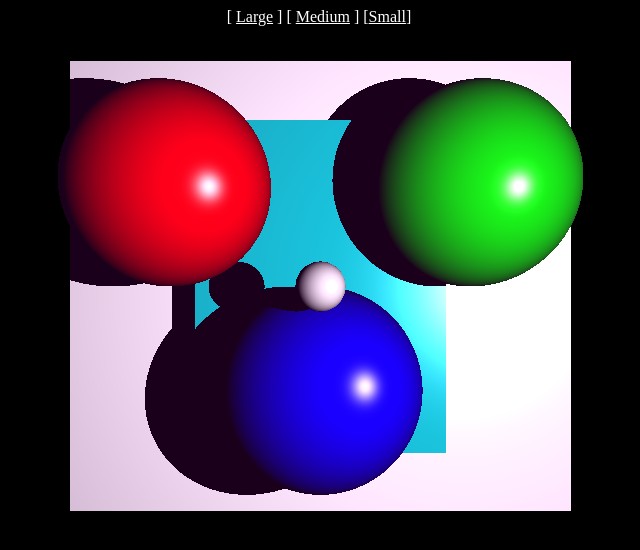
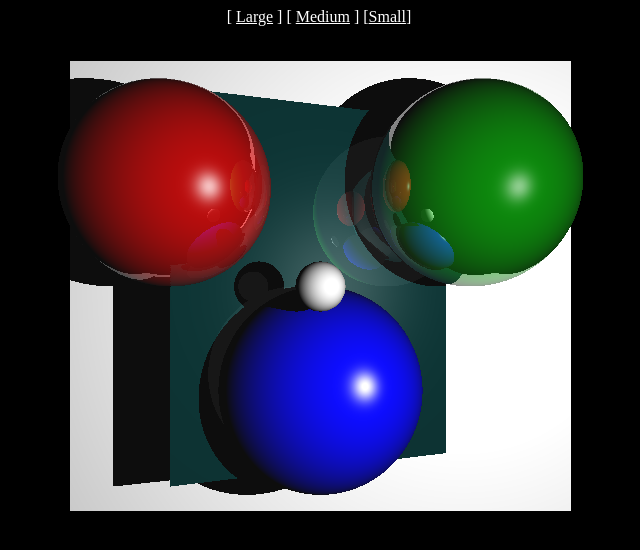
Before and after one commit to sklappal/raytracer, a plain HTML site: page index.html in a window 1280 px wide. Shown: the whole page, without its empty margins (321-961 px from the left). Drawn offline with Linux system fonts and the light colour scheme.

Commit message:
Added reflectivity.

```diff
--- a/app.js
+++ b/app.js
@@ -5,16 +5,27 @@ function App() {
 
   var phong_exponent = 100;
 
-  var items = [
-    new ball(Vec3(-1.5, -1.0, 5.0), 1.0, Vec3(1.0, 0.0, 0.0), 1),
-    new ball(Vec3(1.5, -1.0, 5.0), 1.0, Vec3(0.0, 1.0, 0.0), 2),
-    new ball(Vec3(0.0, 1.0, 5.0), 1.0, Vec3(0.0, 0.0, 1.0), 3),
-    new ball(Vec3(0.0, 0.0, 4.0), 0.2, Vec3(1.0, 1.0, 1.0), 4),
-    new quad(Vec3(3.5, 3.5, 7.0), Vec3(3.5, -3.5,  7.0), Vec3(-3.5, 3.5,  7.0), Vec3(1.0, 1.0, 1.0), 5),
-    new quad(Vec3(1.5, 2.0, 6.0), Vec3(1.5, -2.0,  6.0), Vec3(-1.5, 2.0,  6.0), Vec3(0.0, 0.8, 0.8), 6)
-  ];
+  var AMBIENT = Vec3(0.05, 0.05, 0.05);
+
+  var materials =
+  {
+    red: new material(Vec3(1.0, 0.0, 0.0), 0.3),
+    blue: new material(Vec3(0.0, 0.0, 1.0), 0.0),
+    green: new material(Vec3(0.0, 1.0, 0.0), 0.5),
+    white: new material(Vec3(1.0, 1.0, 1.0), 0),
+    turquoise: new material(Vec3(0.0, 0.8, 0.8), 0.8)
+  };
 
   var lightPos = vec3.fromValues(2.0, 0.0,  0.0);
+
+  var items = [
+    new ball(Vec3(-1.5, -1.0, 5.0), 1.0, materials["red"], 1),
+    new ball(Vec3(1.5, -1.0, 5.0), 1.0, materials["green"], 2),
+    new ball(Vec3(0.0, 1.0, 5.0), 1.0, materials["blue"], 3),
+    new ball(Vec3(0.0, 0.0, 4.0), 0.2, materials["white"], 4),
+    new quad(Vec3(3.5, 3.5, 7.0), Vec3(3.5, -3.5,  7.0), Vec3(-3.5, 3.5,  7.0), materials["white"], 5),
+    new quad(Vec3(1.5, 2.0, 6.0), Vec3(1.5, -2.0,  6.0), Vec3(-1.5, 2.0,  5.0), materials["turquoise"], 6),
+  ];
 
   var currentImageData;
   var currentProgress = 0.0;
@@ -36,18 +47,19 @@ function App() {
     ClearCanvas();
     FillText("Ray tracing (" + (currentProgress * 100).toFixed(2)  + "%) ...", 100, 100);
     var startTime = Now();
-    for(x = currentLine; x < Width(); x++)
+    for(y = currentLine; y < Height(); y++)
     {
-      for(y = 0; y < Height(); y++)
+      for(x = 0; x < Width(); x++)
       {
-        var color = Raytrace(vec2.fromValues(x, y));
+        var dir = ImagePixelToWorld(vec2.fromValues(x, y));
+        var color = Raytrace(new ray(Vec3(0.0, 0.0, 0.0), dir), 4);
         if (color != undefined)
           SetPixel(currentImageData, x, y, color, 1.0);
       }
       currentProgress = x / Width();
       if (Now() - startTime > 100)
       {
-        currentLine = x + 1;
+        currentLine = y + 1;
         PutImageData(currentImageData);
         setTimeout(DrawInternal, 1);
         return;
@@ -58,58 +70,76 @@ function App() {
   }
 
 
-  function Raytrace(pix)
+  function Raytrace(currentRay, level)
   {
-    var dir = ImagePixelToWorld(pix);
+    if (level == 0)
+    {
+      return Vec3(0.0, 0.0, 0.0);
+    }
 
     var nearest = undefined;
     for (i = 0; i < items.length; i++)
     {
-      var isec = items[i].intersection(new ray(Vec3(0.0, 0.0, 0.0), dir));
+      var isec = items[i].intersection(currentRay);
       if (isec.count > 0)
       {
         if (nearest == undefined)
         {
-          nearest = {isec: isec, ball: items[i] };
+          nearest = {isec: isec, item: items[i] };
           continue;
         }
         var cur_dist = vec3.squaredLength(isec.pos);
         var nearest_dist = vec3.squaredLength(nearest.isec.pos);
         if (cur_dist < nearest_dist )
         {
-          nearest = {isec: isec, ball: items[i] };
+          nearest = {isec: isec, item: items[i] };
         }
       }
     }
     if (nearest != undefined)
     {
-      return CalculateLighting(nearest.isec, nearest.ball);
+      var isec = nearest.isec;
+      var reflectionColor = Vec3(0.0, 0.0, 0.0);
+      if (isec.material.reflectivity > 0)
+      {
+        var reflectionRay = new ray(isec.pos, isec.reflection);
+        var ret = Raytrace(reflectionRay, level-1);
+        if (ret != undefined)
+        {
+          vec3.scale(reflectionColor, ret, isec.material.reflectivity)
+        }
+      }
+
+      var myColor = CalculateLighting(isec);
+
+      return vec3.add(myColor, myColor, reflectionColor);
     }
 
     return undefined;
   }
 
-  function CalculateLighting(isec, ball)
+  function CalculateLighting(isec)
   {
-      var lightingScaler = CalculateLightingScaler(isec.pos, isec.normal, ball);
+      var lightingScaler = CalculateLightingScaler(isec.pos, isec.normal, isec.itemId);
       var color = Vec3(0.0, 0.0, 0.0);
-      specular = Vec3(1.0, 1.0, 1.0);
+      var specular = Vec3(1.0, 1.0, 1.0);
       var phong = Math.pow(lightingScaler, phong_exponent);
+      phong *= (1.0 - isec.material.reflectivity);
       vec3.scale(specular, specular, phong);
 
       var diffuse = vec3.create();
-      vec3.scale(diffuse, ball.color, lightingScaler);
-
-      var ambient = Vec3(0.1, 0.0, 0.1);
+      lightingScaler -= phong;
+      lightingScaler *= (1.0 - isec.material.reflectivity);
+      vec3.scale(diffuse, isec.material.color, lightingScaler);
 
       vec3.add(color, color, specular);
-      vec3.add(color, color, ambient);
+      vec3.add(color, color, AMBIENT);
       vec3.add(color, color, diffuse);
 
       return color;
   }
 
-  function CalculateLightingScaler(reflectionPos, reflectionNormal, ball)
+  function CalculateLightingScaler(reflectionPos, reflectionNormal, id)
   {
     var lightToPos = vec3.create();
     vec3.subtract(lightToPos, reflectionPos, lightPos);
@@ -118,10 +148,11 @@ function App() {
 
     for (i = 0; i < items.length; i++)
     {
-      if (items[i].id == ball.id)
+      if (items[i].id == id)
       {
         continue;
       }
+
       var isec = items[i].intersection(new ray(lightPos, lightToPos));
       if (isec.count > 0)
       {
--- a/ball.js
+++ b/ball.js
@@ -1,9 +1,9 @@
-function ball(pos, radius, color, id)
+function ball(pos, radius, material, id)
 {
     this.pos = pos;
     this.radius = radius;
     this.radiusSqr = radius * radius;
-    this.color = color;
+    this.material = material;
     this.id = id;
 
     this.intersection = function(ray)
@@ -29,9 +29,9 @@ function ball(pos, radius, color, id)
       var secondIntersection = ray.parameterizedPoint(second);
 
       var intersectionPos;
-      if (first < 0)
+      if (first < 1e-3)
       {
-        if (second < 0)
+        if (second < 1e-3)
         {
           // Both points behind ray origin
           return {count: 0};
@@ -39,7 +39,7 @@ function ball(pos, radius, color, id)
         // first point behind ray origin
         intersectionPos = secondIntersection;
       }
-      else if (second < 0)
+      else if (second < 1e-3)
       {
         // second point behind ray origin
         intersectionPos = firstIntersection;
@@ -61,9 +61,12 @@ function ball(pos, radius, color, id)
       vec3.subtract(normal, intersectionPos, this.pos);
       vec3.normalize(normal, normal);
 
-      var reflection = GetReflection(ray.direction, normal);
+      var neg = vec3.create();
+      vec3.negate(neg, ray.direction);
 
-      return {count : 1, pos: intersectionPos, normal: normal, reflection: reflection}
+      var reflection = GetReflection(neg, normal);
+
+      return {count : 1, pos: intersectionPos, normal: normal, reflection: reflection, material: this.material, itemId: this.id}
     }
 
     function GetReflection(incidentRay, planeNormal)
--- a/index.html
+++ b/index.html
@@ -7,6 +7,7 @@
     <script type="text/javascript" src="ray.js"></script>
     <script type="text/javascript" src="ball.js"></script>
     <script type="text/javascript" src="quad.js"></script>
+    <script type="text/javascript" src="material.js"></script>
     <script type="text/javascript" src="gl-matrix.js"></script>
     <script type="text/javascript" src="app.js"></script>
     <script type="text/javascript">
--- /dev/null
+++ b/material.js
@@ -0,0 +1,5 @@
+function material(color, reflectivity)
+{
+  this.color = color;
+  this.reflectivity = reflectivity;
+}
--- a/quad.js
+++ b/quad.js
@@ -1,5 +1,5 @@
 // corners are clockwise
-function quad(corner1, corner2, corner3, color, id)
+function quad(corner1, corner2, corner3, material, id)
 {
     var s = vec3.create();
     var t = vec3.create();
@@ -15,7 +15,7 @@ function quad(corner1, corner2, corner3, color, id)
     this.s = s;
     this.t = t;
 
-    this.color = color;
+    this.material = material;
     this.id = id;
 
     this.intersection = function(ray)
@@ -34,7 +34,7 @@ function quad(corner1, corner2, corner3, color, id)
 
       var t = vec3.dot(rayToPlaneOrigin, this.normal) / dot;
 
-      if (t < 0)
+      if (t < 1e-3)
       {
         return {count: 0}
       }
@@ -56,7 +56,10 @@ function quad(corner1, corner2, corner3, color, id)
         return { count: 0}
       }
 
-      return { count: 1, pos: intersectionPoint, normal: this.normal, reflection: GetReflection(ray.direction, this.normal)}
+      var neg = vec3.create();
+      vec3.negate(neg, ray.direction);
+
+      return { count: 1, pos: intersectionPoint, normal: this.normal, reflection: GetReflection(neg, this.normal), material: this.material, itemId: this.id}
     }
 
     function GetReflection(incidentRay, planeNormal)
```
